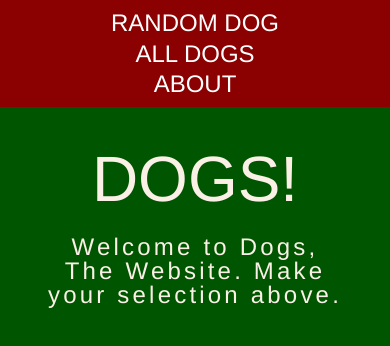
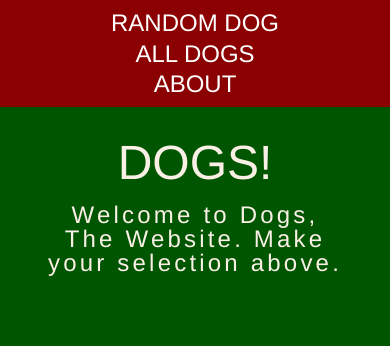
Before and after one commit to jonsolari/take-home, a React (Create React App) app in the folder dog-api/: page / in a window 390 px wide. Shown: the top 346 px of the page. Built offline with nearby package versions, Linux system fonts and the light colour scheme.

Commit message:
mobile styling h1 fix

```diff
--- a/dog-api/src/App.css
+++ b/dog-api/src/App.css
@@ -158,6 +158,13 @@ img{
 
 @media only screen and (max-width: 747px){
 
+  h1{
+    font-size: 3rem;
+    font-family: Helvetica;
+    margin: auto;
+    color: linen;
+  }
+
   .dog-card{
     margin: 1rem auto;
     padding: 1rem;
```
